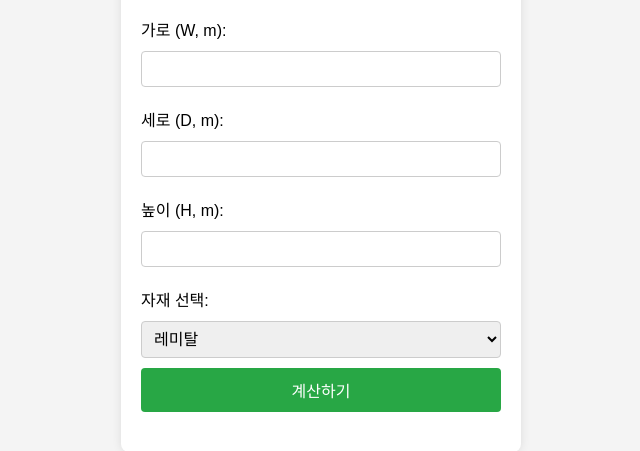
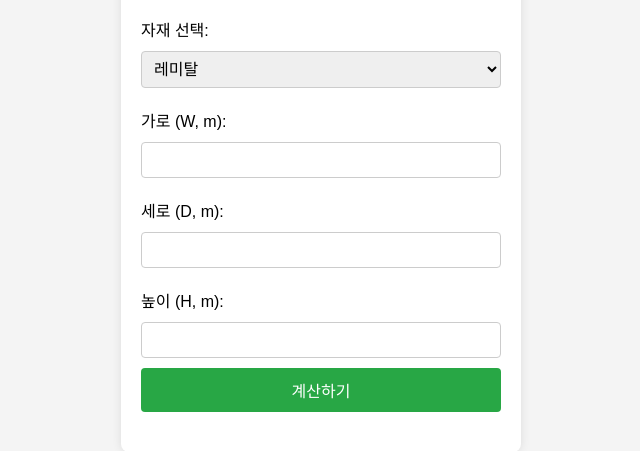
Before and after one commit to dycho721/-, a plain HTML site: page index.html in a window 1280 px wide. Shown: the part 231-682 px from the top of the page, without its empty margins (319-959 px from the left). Drawn offline with Linux system fonts and the light colour scheme.

Commit message:
Update index.html

```diff
--- a/index.html
+++ b/index.html
@@ -12,16 +12,6 @@
 
         <!-- 입력 폼 -->
         <form id="form">
-            <!-- 가로, 세로, 높이 입력 -->
-            <label for="w">가로 (W, m):</label>
-            <input type="number" id="w" name="w" required><br>
-
-            <label for="d">세로 (D, m):</label>
-            <input type="number" id="d" name="d" required><br>
-
-            <label for="h">높이 (H, m):</label>
-            <input type="number" id="h" name="h" required><br>
-
             <!-- 자재 선택 -->
             <label for="material">자재 선택:</label>
             <select id="material">
@@ -31,6 +21,18 @@
                 <option value="다루끼">다루끼</option>
                 <option value="MDF">MDF</option>
             </select><br>
+
+            <!-- 가로, 세로, 높이 입력 -->
+            <div id="dimensionInputs">
+                <label for="w">가로 (W, m):</label>
+                <input type="number" id="w" name="w" required><br>
+
+                <label for="d">세로 (D, m):</label>
+                <input type="number" id="d" name="d" required><br>
+
+                <label for="h">높이 (H, m):</label>
+                <input type="number" id="h" name="h" required><br>
+            </div>
 
             <!-- 미장 밥 2번 기준 안내 -->
             <div id="mortar-note" style="display:none;">
```
